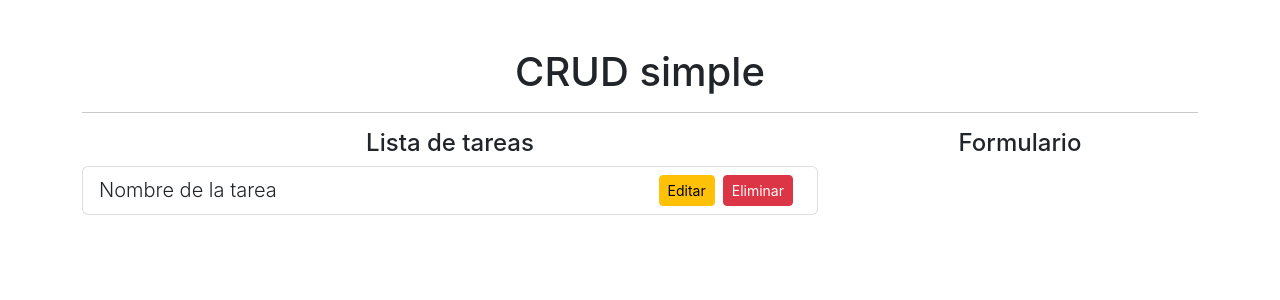
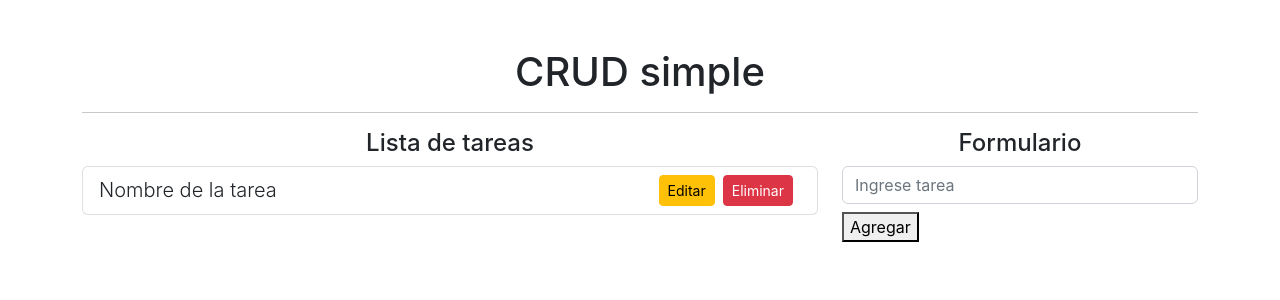
Before and after one commit to fredyvelasquezgt/CRUDWebApp, a React (Create React App) app: page / in a window 1280 px wide. Shown: the top 300 px of the page. Built offline with nearby package versions, Linux system fonts and the light colour scheme.

Commit message:
state tarea created

```diff
--- a/src/App.jsx
+++ b/src/App.jsx
@@ -1,4 +1,20 @@
+import { useState } from "react";
+
 function App() {
+
+
+  const [tarea, setTarea] = useState('')
+
+
+  const agregarTarea = (e) => {
+    e.preventDefault() //evita que se proceso el formulario con el get
+    if(!tarea.trim()) {
+      console.log('Elemento vacio')
+      return
+    }
+    console.log('tarea') // no se despliega hasta que la tarea este vacia
+
+  }
   return (
     <div className="container mt-5">
       <h1 className="text-center" >CRUD simple</h1>
@@ -16,6 +32,16 @@ function App() {
         </div>
         <div className="col-4">
         <h4 className="text-center">Formulario</h4>
+        <form
+          onSubmit={agregarTarea}>
+          <input
+          type="text"
+          className="form-control mb-2"
+          placeholder="Ingrese tarea"
+          onChange={( e => setTarea(e.target.value))} //relacion de input con el estado
+           />
+           <button className="btn-dark btn-block" type="submit">Agregar</button>
+        </form>
         </div>
       </div>
     </div>
```
